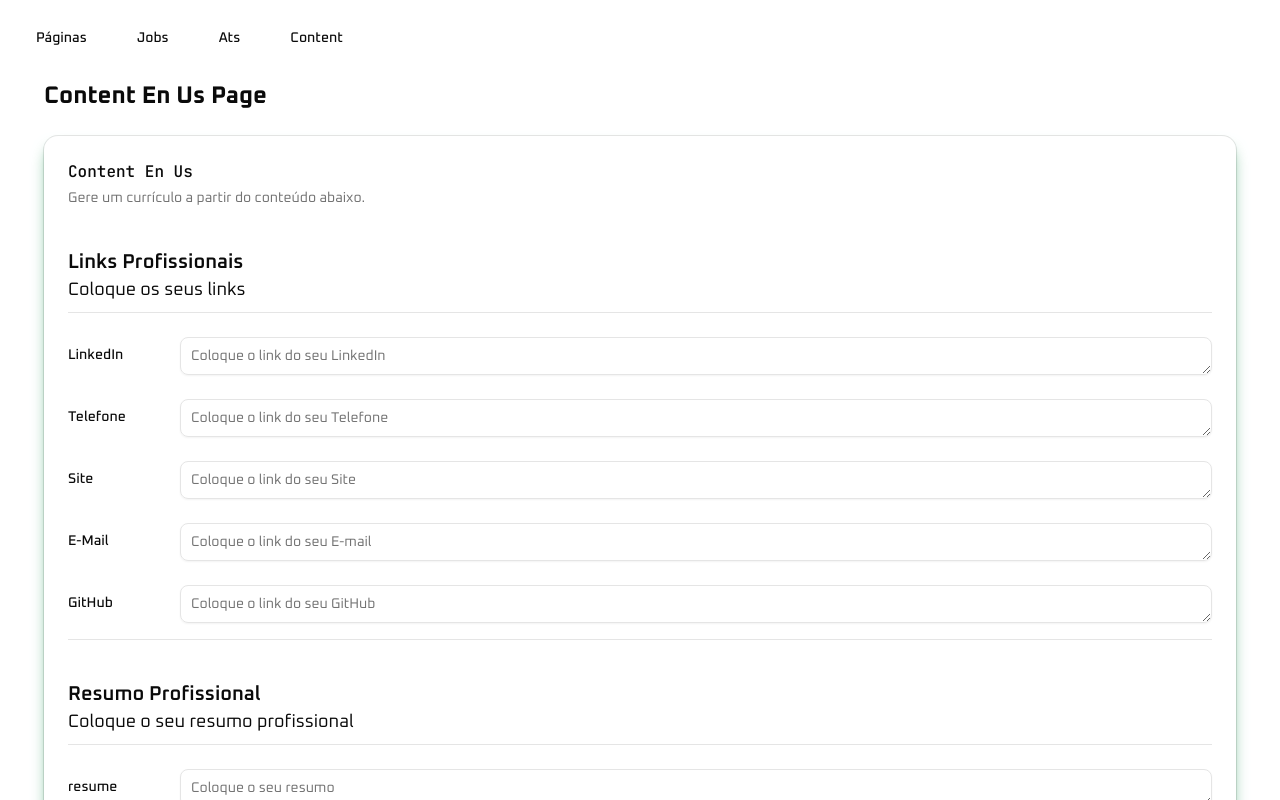
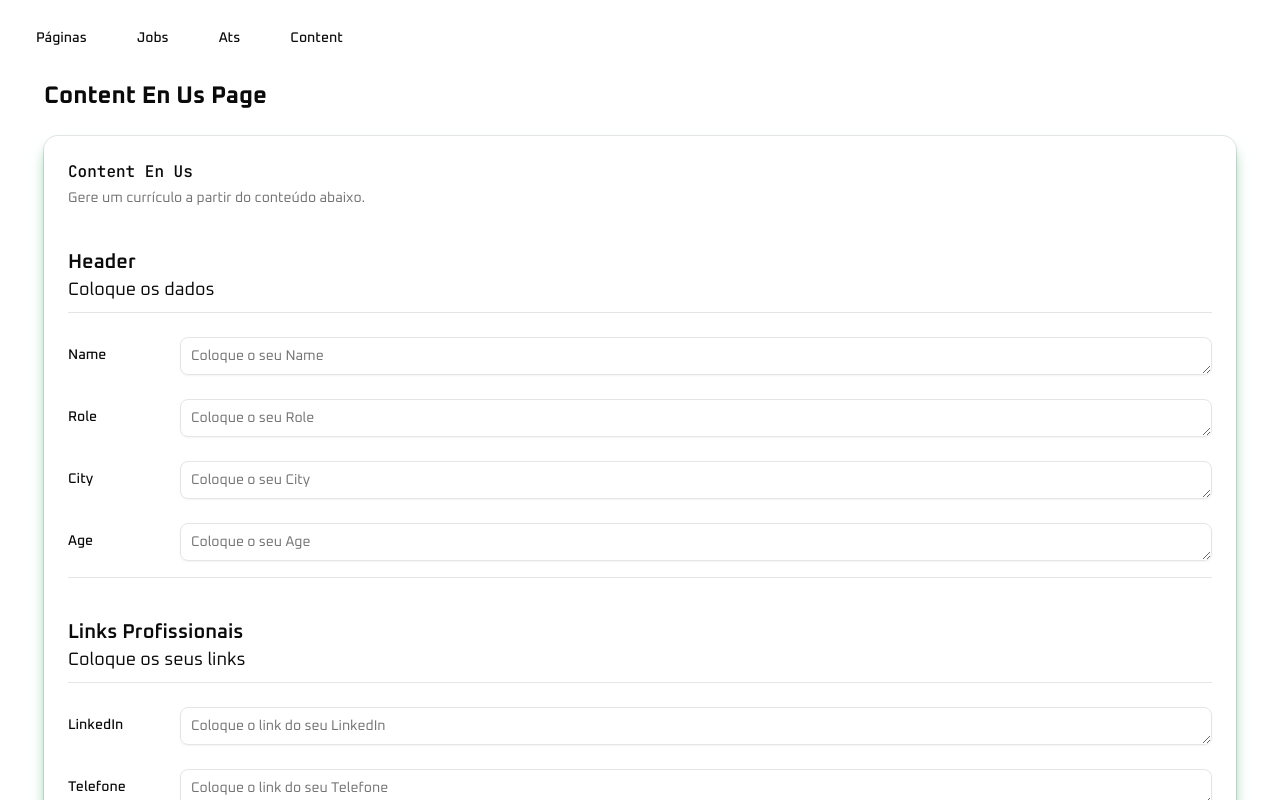
Before and after one commit to Buenohy/nextjs-resume-generator-cv, a Next.js app: page /content-en-us in a window 1280 px wide. Shown: the top 800 px of the page. Built offline with nearby package versions, Linux system fonts and the light colour scheme; some icons are missing.

Commit message:
feat: Header map

```diff
--- a/src/app/content-en-us/page.tsx
+++ b/src/app/content-en-us/page.tsx
@@ -8,6 +8,32 @@ import {
   CardTitle,
 } from "@/components/ui/card"
 import { Textarea } from "@/components/ui/textarea"
+
+interface Header {
+  id: string
+  title: string
+  subTitle: string
+  headers: {
+    name: string
+    role: string
+    city: string
+    age: string
+  }
+}
+
+export const HeaderExperience: Header[] = [
+  {
+    id: "1",
+    title: "Header",
+    subTitle: "Coloque os dados",
+    headers: {
+      name: "name",
+      role: "role",
+      city: "city",
+      age: "age",
+    }
+  },
+]
 
 interface Link {
   id: string
@@ -205,6 +231,13 @@ export const LanguegesExperience: CreateLanguages[] = [
 ]
 
 export default function ContentEnUsPage() {
+  const header: Record<string, string> = {
+    name: "Name",
+    role: "Role",
+    city: "City",
+    age: "Age",
+  }
+
   const friendlyLinkNames: Record<string, string> = {
     linkedin: "LinkedIn",
     phone: "Telefone",
@@ -223,6 +256,33 @@ export default function ContentEnUsPage() {
             Gere um currículo a partir do conteúdo abaixo.
           </CardDescription>
         </CardHeader>
+
+        {/* Header */}
+        <CardContent>
+          {HeaderExperience.map(({ id, title, subTitle, headers }) => (
+            <div key={id} className="flex flex-col gap-6 border-b py-4">
+              <div>
+                <h2 className="text-xl font-semibold">{title}</h2>
+                <h3 className="text-lg border-b pb-2">{subTitle}</h3>
+              </div>
+
+              {Object.entries(headers).map(([key, value]) => {
+                const HeaderName = header[key] || value
+                return (
+                  <div key={key} className="flex gap-4 items-start">
+                    <h2 className="w-24 mt-2 font-medium capitalize">
+                      {HeaderName}
+                    </h2>
+                    <Textarea
+                      className="flex-1"
+                      placeholder={`Coloque o seu ${HeaderName}`}
+                    />
+                  </div>
+                )
+              })}
+            </div>
+          ))}
+        </CardContent>
 
         {/* Links Profissionais */}
         <CardContent>
```
